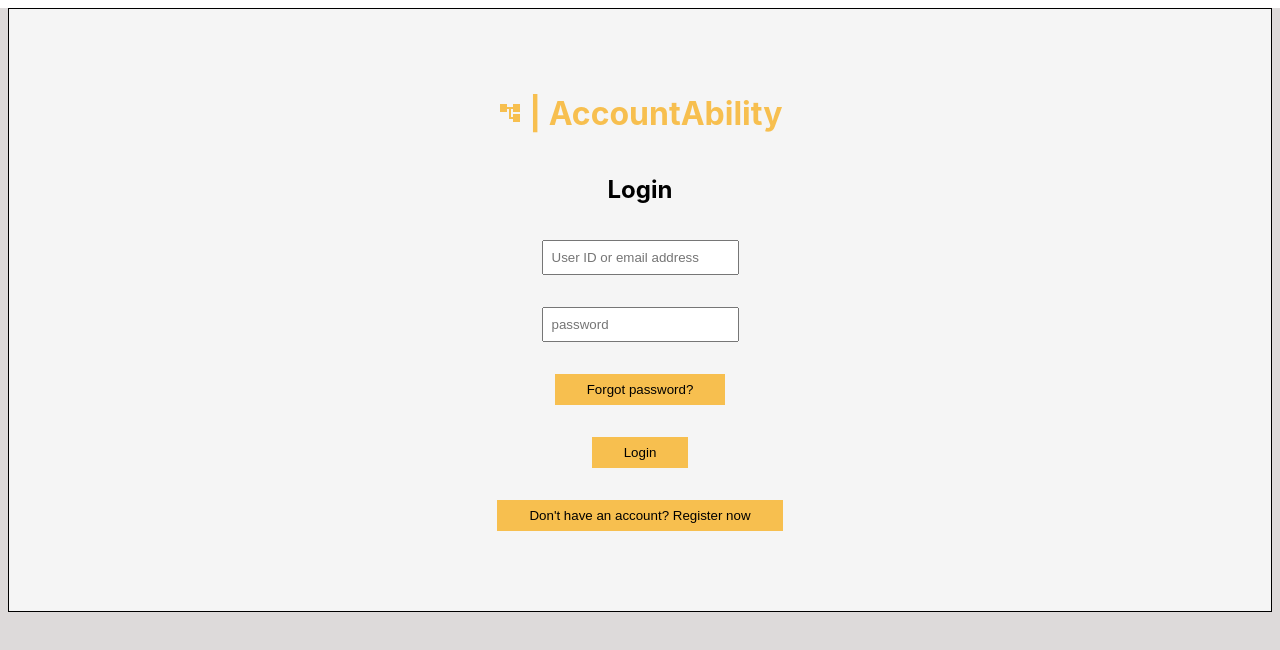
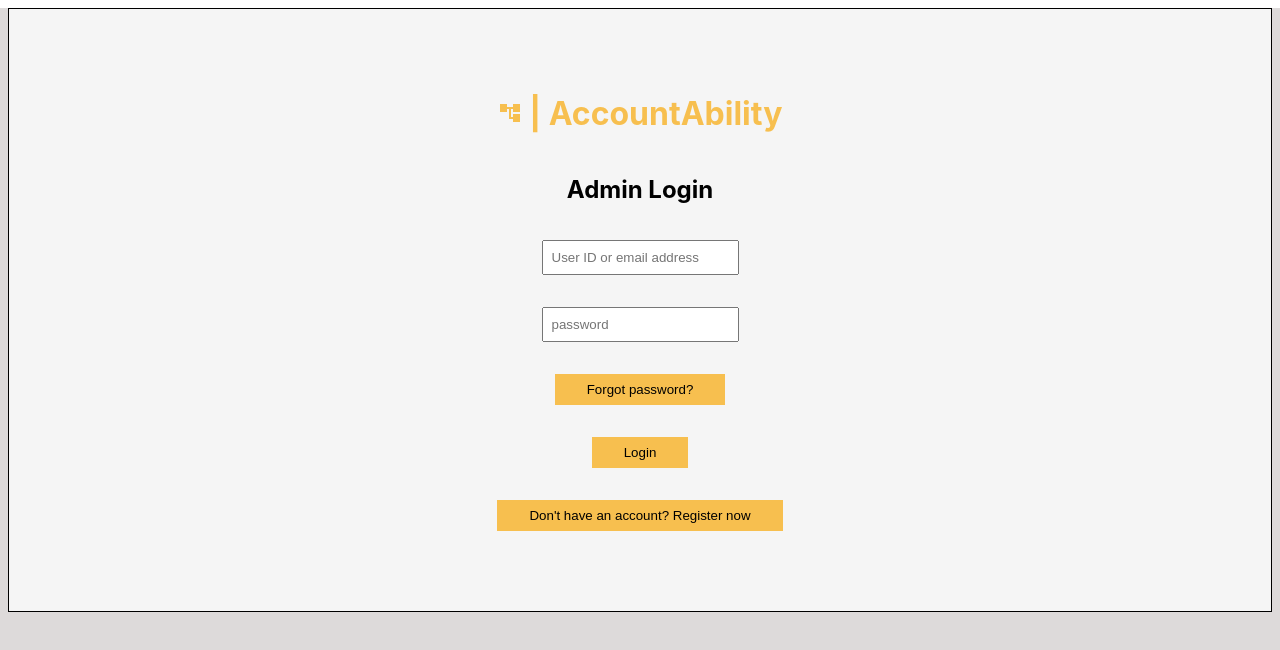
Before and after one commit to audreyjallen/SWE4713_applicationDomain, a React (Create React App) app: page / in a window 1280 px wide. Shown: the top 650 px of the page. Built offline with nearby package versions, Linux system fonts and the light colour scheme; no server answers.

Commit message:
Update log.js

```diff
--- a/src/pages/log.js
+++ b/src/pages/log.js
@@ -63,7 +63,7 @@ export const Log = () => {
     return (
         <div className = "auth-form-container">
             <h1><AccountTreeIcon htmlColor='#f7bf4f'></AccountTreeIcon> | AccountAbility</h1>
-            <h2>Login</h2>
+            <h2>Admin Login</h2>
         <form className = "login-form" onSubmit = {SubmitHandler}>
             <input
             value = {user.email}
```
